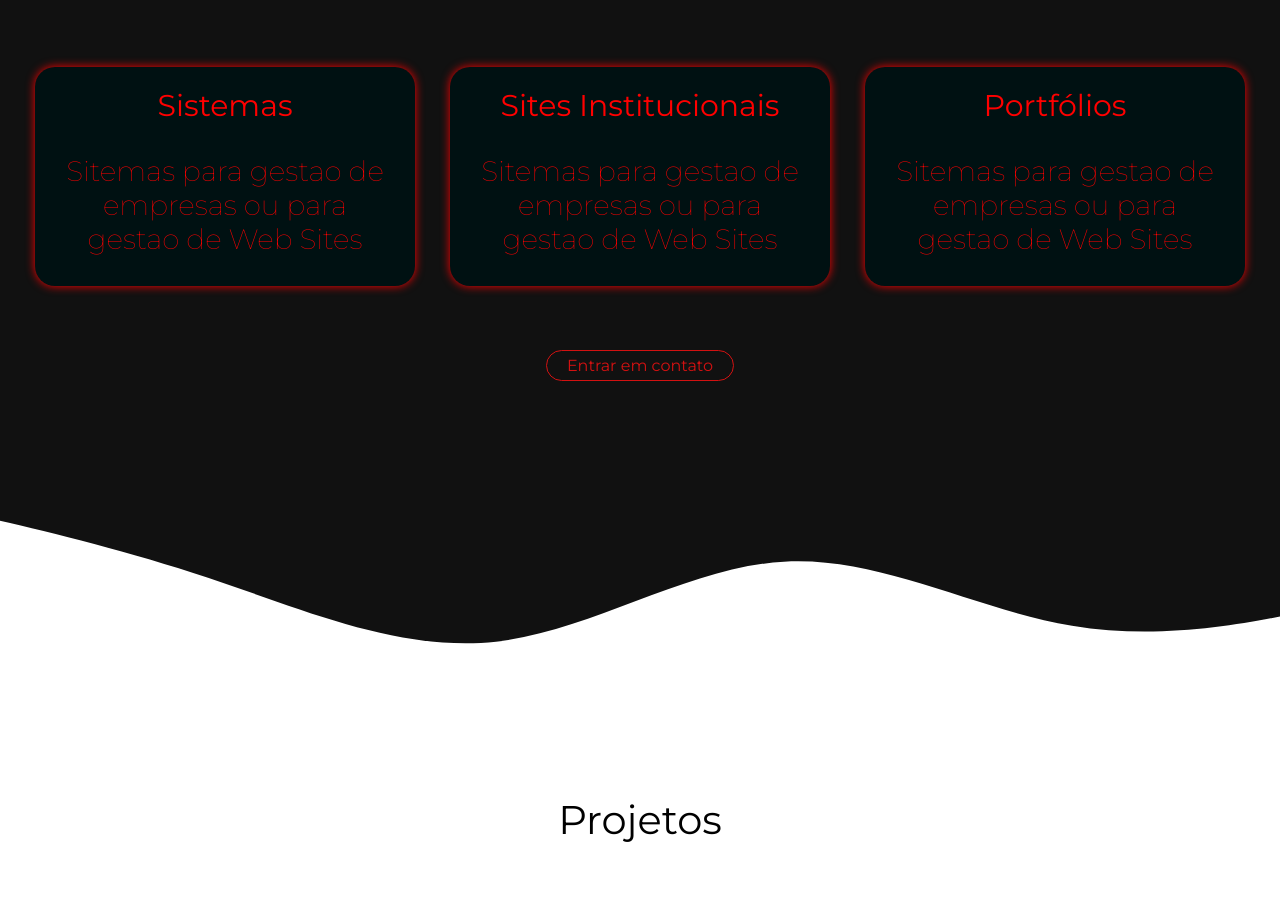
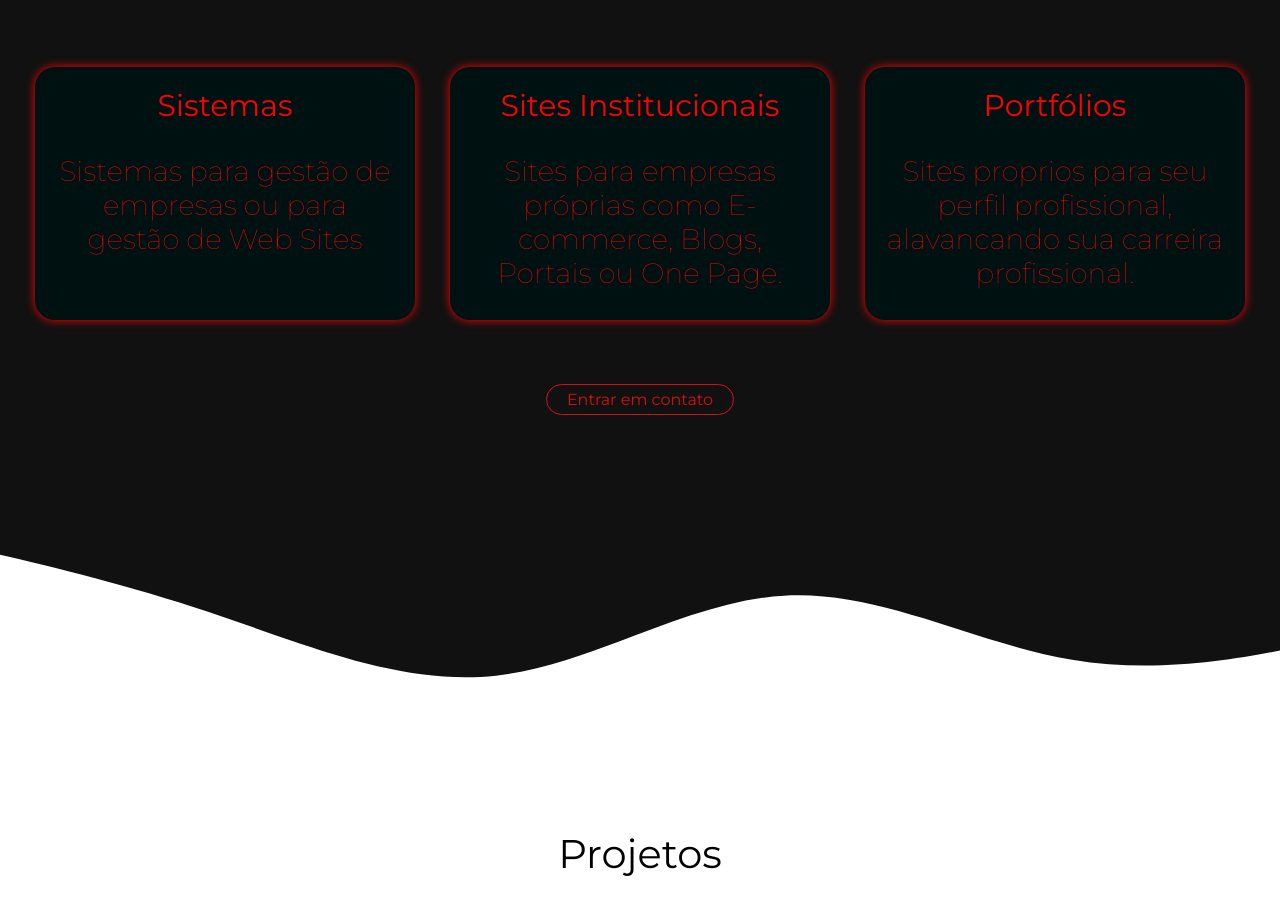
Before and after one commit to victorpavoni/victorpavoni.github.io, a plain HTML site: page index.html in a window 1280 px wide. Shown: the part 884-1795 px from the top of the page. Drawn offline with Linux system fonts and the light colour scheme.

Commit message:
Upload 0.2 Correções no HTML

```diff
--- a/index.html
+++ b/index.html
@@ -58,17 +58,17 @@
             <div class="box-container">
                 <div class="box-single w33">
                     <h2>Sistemas</h2>
-                    <p>Sitemas para gestao de empresas ou para gestao de Web Sites</p>
+                    <p>Sistemas para gestão de empresas ou para gestão de Web Sites</p>
                 </div><!--box-single-->
 
                 <div class="box-single w33">
                     <h2>Sites Institucionais</h2>
-                    <p>Sitemas para gestao de empresas ou para gestao de Web Sites</p>
+                    <p>Sites para empresas próprias como E-commerce, Blogs, Portais ou One Page.</p>
                 </div><!--box-single-->
 
                 <div class="box-single w33">
                     <h2>Portfólios</h2>
-                    <p>Sitemas para gestao de empresas ou para gestao de Web Sites</p>
+                    <p>Sites proprios para seu perfil profissional, alavancando sua carreira profissional.</p>
                 </div><!--box-single-->
             </div><!--box-container-->
             <a href="#contato" class="btn-contact contact">Entrar em contato</a>
```
